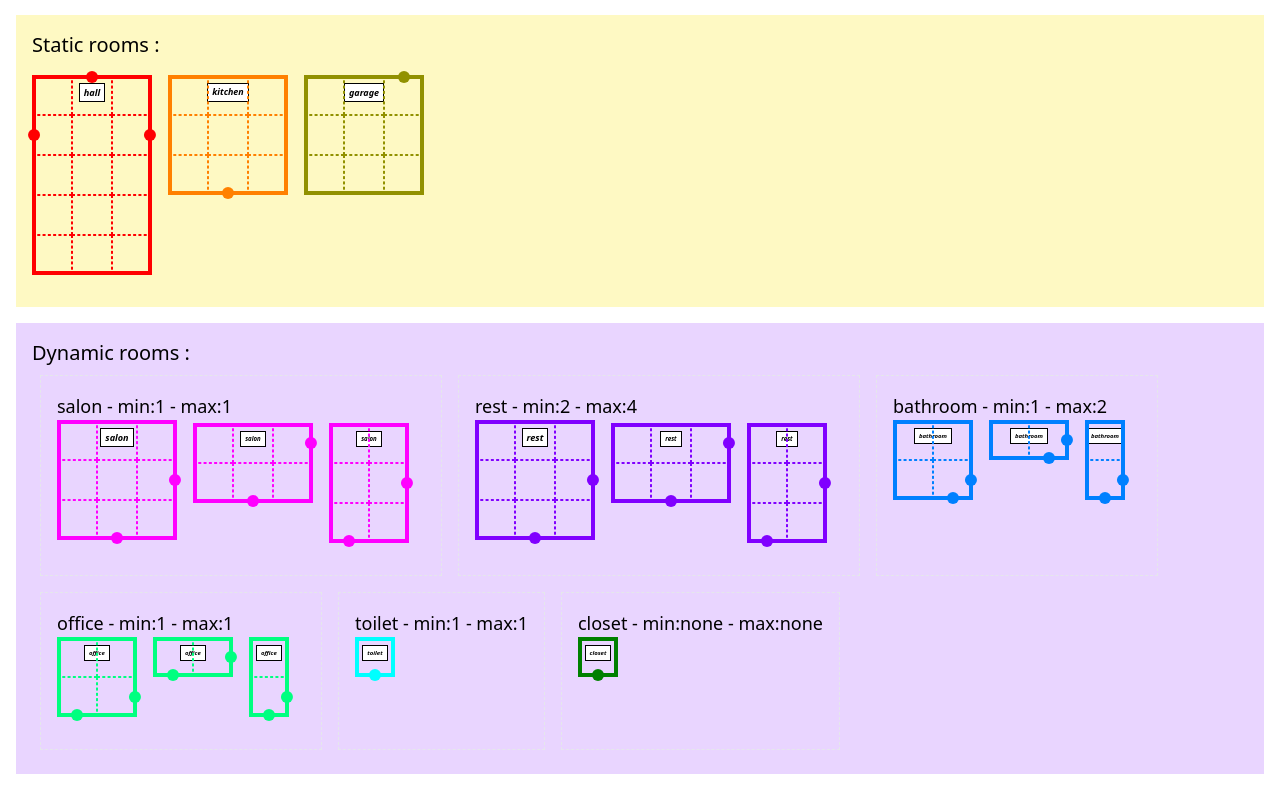
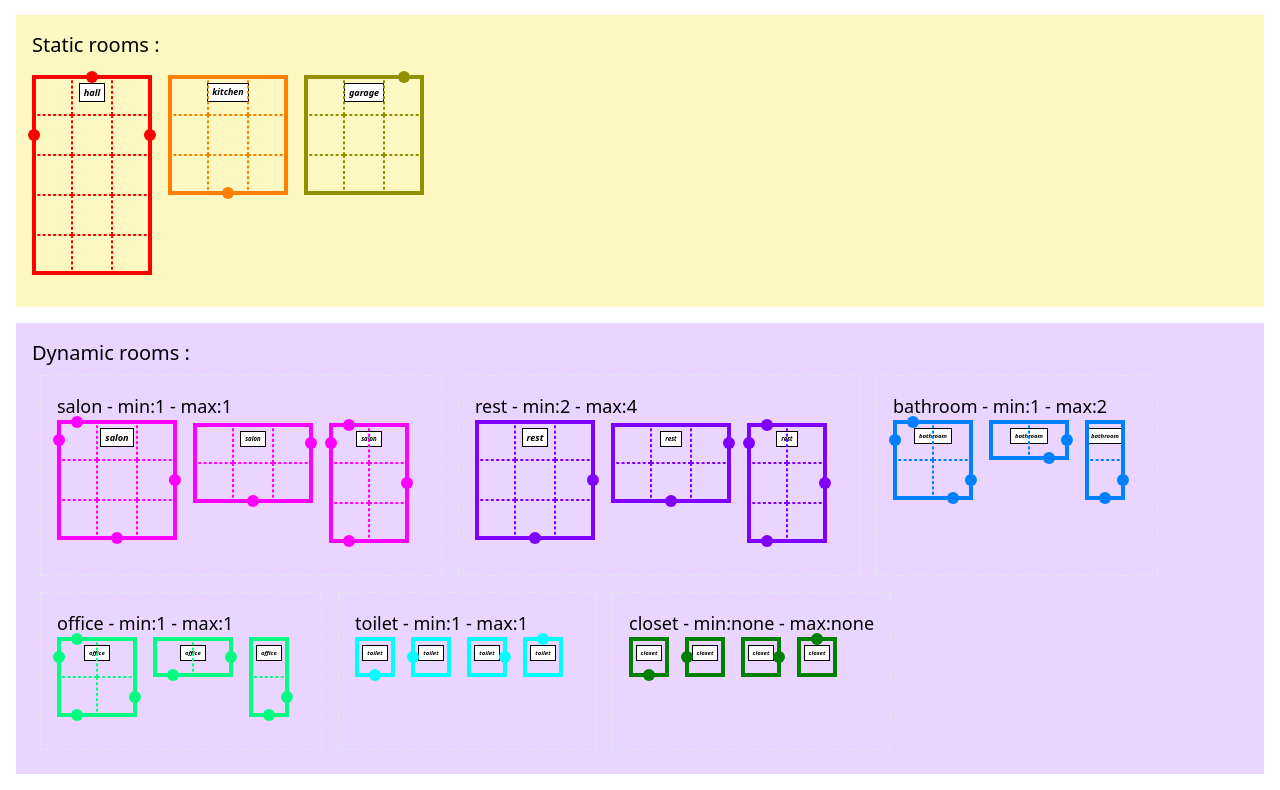
Before and after one commit to gmirmand/manor-generator, a Vue app: page / in a window 1280 px wide. Shown: the part 590-1380 px from the top of the page. Built offline with nearby package versions, Linux system fonts and the light colour scheme.

Commit message:
:recycle: discard room rotation (impossible)

```diff
--- a/src/assets/rooms.js
+++ b/src/assets/rooms.js
@@ -217,6 +217,16 @@ export const salonRoom = {
           x: 2,
           y: 1,
         },
+        {
+          direction: "north",
+          x: 0,
+          y: 0,
+        },
+        {
+          direction: "west",
+          x: 0,
+          y: 0,
+        }
       ]
     },
     {
@@ -249,6 +259,16 @@ export const salonRoom = {
           x: 1,
           y: 1,
         },
+        {
+          direction: "north",
+          x: 0,
+          y: 0,
+        },
+        {
+          direction: "west",
+          x: 0,
+          y: 0,
+        }
       ]
     },
   ],
@@ -308,6 +328,16 @@ export const restRoom = {
           x: 1,
           y: 1,
         },
+        {
+          direction: "north",
+          x: 0,
+          y: 0,
+        },
+        {
+          direction: "west",
+          x: 0,
+          y: 0,
+        }
       ]
     },
   ],
@@ -335,6 +365,16 @@ export const bathroomRoom = {
           x: 1,
           y: 1,
         },
+        {
+          direction: "north",
+          x: 0,
+          y: 0,
+        },
+        {
+          direction: "west",
+          x: 0,
+          y: 0,
+        }
       ]
     },
     {
@@ -394,6 +434,16 @@ export const officeRoom = {
           x: 1,
           y: 1,
         },
+        {
+          direction: "north",
+          x: 0,
+          y: 0,
+        },
+        {
+          direction: "west",
+          x: 0,
+          y: 0,
+        }
       ]
     },
     {
@@ -450,6 +500,39 @@ export const toiletRoom = {
         },
       ]
     },
+    {
+      width: 1,
+      deep: 1,
+      access: [
+        {
+          direction: "west",
+          x: 0,
+          y: 0,
+        },
+      ]
+    },
+    {
+      width: 1,
+      deep: 1,
+      access: [
+        {
+          direction: "east",
+          x: 0,
+          y: 0,
+        },
+      ]
+    },
+    {
+      width: 1,
+      deep: 1,
+      access: [
+        {
+          direction: "north",
+          x: 0,
+          y: 0,
+        },
+      ]
+    },
   ],
   minInstances: 1,
   maxInstances: 1,
@@ -469,7 +552,40 @@ export const closetRoom = {
           y: 0,
         },
       ]
-    }
+    },
+    {
+      width: 1,
+      deep: 1,
+      access: [
+        {
+          direction: "west",
+          x: 0,
+          y: 0,
+        },
+      ]
+    },
+    {
+      width: 1,
+      deep: 1,
+      access: [
+        {
+          direction: "east",
+          x: 0,
+          y: 0,
+        },
+      ]
+    },
+    {
+      width: 1,
+      deep: 1,
+      access: [
+        {
+          direction: "north",
+          x: 0,
+          y: 0,
+        },
+      ]
+    },
   ],
 }
 
--- a/src/components/ManorGeneration.vue
+++ b/src/components/ManorGeneration.vue
@@ -195,7 +195,7 @@ export default defineComponent({
 
                         // we check rooms fitting the slot
                         const roomsFitting = this.roomsDynamic.filter((room) => {
-                          return room.width === slot.width && room.deep === slot.deep || room.width === slot.deep && room.deep === slot.width;
+                          return room.width === slot.width && room.deep === slot.deep && this.testRoomWithSlot(room, slot);
                         });
 
                         // we get rooms that hasn't reached maxInstances
@@ -224,21 +224,7 @@ export default defineComponent({
                           this.addInfo(`no room found for slot ${slot.width}x${slot.deep}_${slot.x}-${slot.y}`, "red");
                         } else {
                           // we pick a random room in placeableRooms
-                          const placeableRoomRandom = placeableRooms[Math.floor(Math.random() * placeableRooms.length)];
-
-                          // we test this room orientation with the slot (matching access and size)
-                          const orientedRooms = [
-                            placeableRoomRandom,
-                            this.rotateRoom(placeableRoomRandom),
-                            this.rotateRoom(this.rotateRoom(placeableRoomRandom)),
-                            this.rotateRoom(this.rotateRoom(this.rotateRoom(placeableRoomRandom))),
-                          ];
-                          const matchingOrientedRooms = orientedRooms.filter((orientedRoom) => {
-                            return this.testRoomWithSlot(orientedRoom, slot);
-                          });
-
-                          // we pick a random room in matchingOrientedRooms
-                          const placedRoom = matchingOrientedRooms[Math.floor(Math.random() * matchingOrientedRooms.length)];
+                          const placedRoom = placeableRooms[Math.floor(Math.random() * placeableRooms.length)];
 
                           // we add the room to the placedRooms
                           placedRooms.push(placedRoom);
@@ -280,25 +266,6 @@ export default defineComponent({
           }, this.demo - this.demo / 3)
         }, this.demo / 3)
       })
-    },
-    rotateRoom(room) {
-      const orientations = ["north", "east", "south", "west"];
-      const currentOrientationIndex = orientations.indexOf(room.direction);
-      return {
-        ...room,
-        direction: orientations[(currentOrientationIndex + 1) % 4],
-        width: room.deep,
-        deep: room.width,
-        access: room.access.map((accessPoint) => {
-          const currentAccessOrientationIndex = orientations.indexOf(accessPoint.direction);
-          return {
-            ...accessPoint,
-            direction: orientations[(currentAccessOrientationIndex + 1) % 4],
-            x: room.deep - accessPoint.y - 1,
-            y: accessPoint.x,
-          }
-        })
-      }
     },
     testRoomWithSlot(room, slot) {
       if (room.width === slot.width && room.deep === slot.deep) {
```
